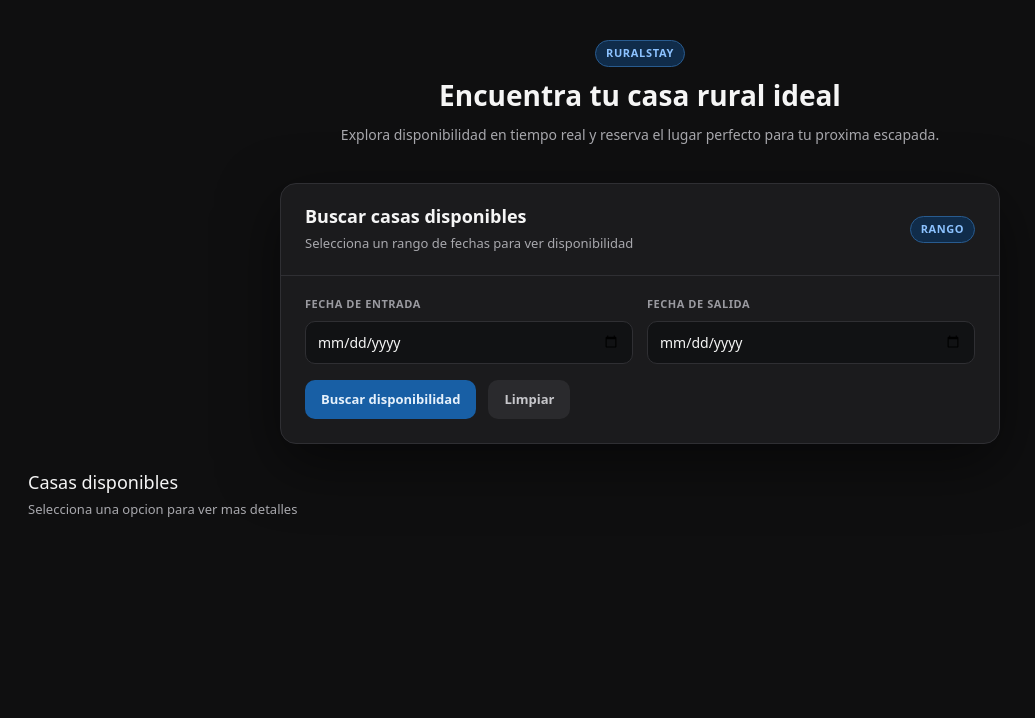
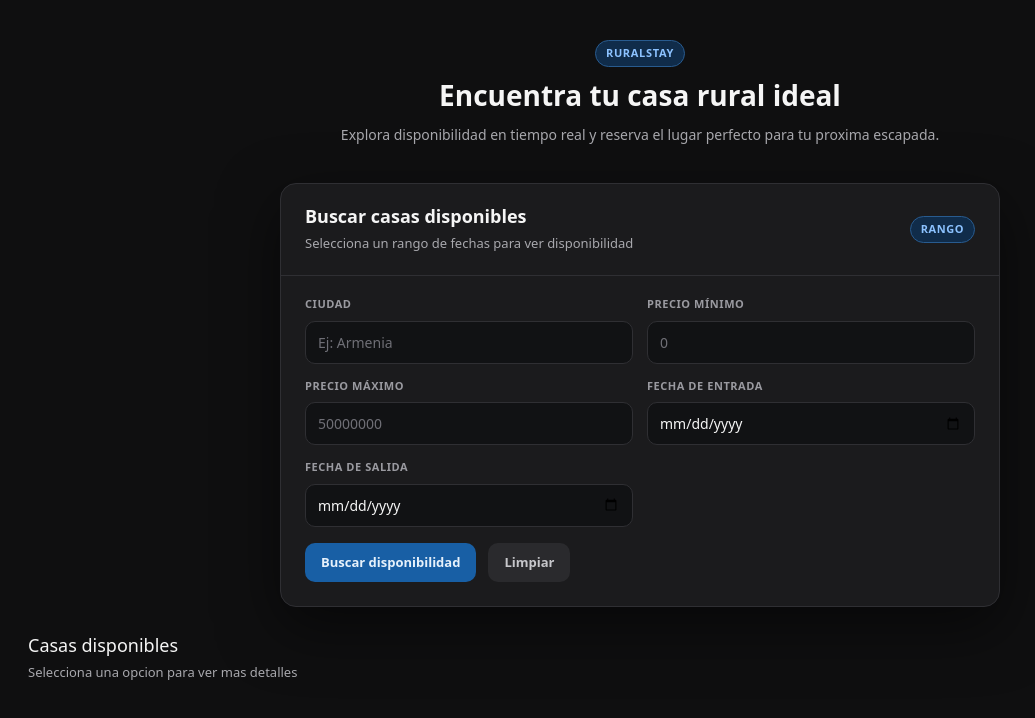
Before and after one commit to nickfurr/Proyecto-Ingesoft, an Angular app in the folder frontend-angular/: page /landing in a window 1280 px wide. Shown: the top 718 px of the page, without its empty margins (0-1035 px from the left). Built offline with nearby package versions, Linux system fonts and the light colour scheme.

Commit message:
feat: frontend HU 10 y HU 11

```diff
--- a/frontend-angular/src/app/components/buscar-disponibilidad/buscar-disponibilidad.css
+++ b/frontend-angular/src/app/components/buscar-disponibilidad/buscar-disponibilidad.css
@@ -63,7 +63,7 @@
 
 .campo-grid {
   display: grid;
-  grid-template-columns: 1fr 1fr;
+  grid-template-columns: repeat(auto-fit, minmax(220px, 1fr));
   gap: 14px;
 }
 
@@ -89,6 +89,19 @@
   color: #f5f5f5;
   font-size: 14px;
   transition: border-color 0.2s ease, box-shadow 0.2s ease;
+}
+.campo input::placeholder {
+  color: #6f6f76;
+}
+
+.campo input[type="number"]::-webkit-outer-spin-button,
+.campo input[type="number"]::-webkit-inner-spin-button {
+  -webkit-appearance: none;
+  margin: 0;
+}
+
+.campo input[type="number"] {
+  appearance: textfield;
 }
 
 .campo input:focus {
--- a/frontend-angular/src/app/components/buscar-disponibilidad/buscar-disponibilidad.html
+++ b/frontend-angular/src/app/components/buscar-disponibilidad/buscar-disponibilidad.html
@@ -10,6 +10,39 @@
 
     <form class="card-body" (ngSubmit)="onBuscar()" #form="ngForm">
       <div class="campo-grid">
+
+        <label class="campo">
+          <span class="campo-label">Ciudad</span>
+          <input
+            type="text"
+            name="ciudad"
+            [(ngModel)]="ciudad"
+            placeholder="Ej: Armenia"
+          />
+        </label>
+
+        <label class="campo">
+          <span class="campo-label">Precio mínimo</span>
+          <input
+            type="number"
+            name="precioMin"
+            [(ngModel)]="precioMin"
+            min="0"
+            placeholder="0"
+          />
+        </label>
+
+        <label class="campo">
+          <span class="campo-label">Precio máximo</span>
+          <input
+            type="number"
+            name="precioMax"
+            [(ngModel)]="precioMax"
+            min="0"
+            placeholder="50000000"
+          />
+        </label>
+
         <label class="campo">
           <span class="campo-label">Fecha de entrada</span>
           <input
--- a/frontend-angular/src/app/components/buscar-disponibilidad/buscar-disponibilidad.ts
+++ b/frontend-angular/src/app/components/buscar-disponibilidad/buscar-disponibilidad.ts
@@ -11,12 +11,21 @@ import { FormsModule } from '@angular/forms';
 })
 export class BuscarDisponibilidad {
   @Input() loading = false;
-  @Output() buscar = new EventEmitter<{ fechaEntrada: string; fechaSalida: string }>();
+  @Output() buscar = new EventEmitter<{
+    fechaEntrada: string;
+    fechaSalida: string;
+    ciudad?: string;
+    precioMin?: number;
+    precioMax?: number;
+  }>();
   @Output() limpiar = new EventEmitter<void>();
 
   fechaEntrada = '';
   fechaSalida = '';
   errorMsg = '';
+  ciudad = '';
+  precioMin?: number;
+  precioMax?: number;
 
   onBuscar(): void {
     this.errorMsg = '';
@@ -39,9 +48,21 @@ export class BuscarDisponibilidad {
       return;
     }
 
+    if (
+      this.precioMin != null &&
+      this.precioMax != null &&
+      this.precioMin > this.precioMax
+    ) {
+      this.errorMsg = 'El precio mínimo no puede ser mayor al máximo.';
+      return;
+    }
+
     this.buscar.emit({
       fechaEntrada: this.fechaEntrada,
-      fechaSalida: this.fechaSalida
+      fechaSalida: this.fechaSalida,
+      ciudad: this.ciudad,
+      precioMin: this.precioMin,
+      precioMax: this.precioMax
     });
   }
 
@@ -49,6 +70,9 @@ export class BuscarDisponibilidad {
     this.fechaEntrada = '';
     this.fechaSalida = '';
     this.errorMsg = '';
+    this.ciudad = '';
+    this.precioMin = undefined;
+    this.precioMax = undefined;
     this.limpiar.emit();
   }
 }
--- a/frontend-angular/src/app/components/landing/landing.html
+++ b/frontend-angular/src/app/components/landing/landing.html
@@ -40,6 +40,7 @@
           <div>
             <h3 class="casa-title">Casa #{{ casa.codigo }}</h3>
             <p class="casa-sub">{{ casa.poblacion }}</p>
+            <p class="casa-sub">{{ casa.ciudad }}</p>
           </div>
           <span class="estado-badge" [class.inactiva]="!casa.activa">
             {{ casa.activa ? 'Activa' : 'Inactiva' }}
@@ -69,6 +70,10 @@
             <span class="dato-label">Garajes</span>
             <span class="dato-value">{{ casa.plazasGaraje }}</span>
           </div>
+          <div class="dato">
+            <span class="dato-label">Precio</span>
+            <span class="dato-value">{{ casa.precio | currency:'COP':'symbol':'1.0-0' }}</span>
+          </div>
         </div>
 
         <button class="btn-ver" (click)="verDetalle(casa.codigo)">Ver detalle</button>
--- a/frontend-angular/src/app/components/landing/landing.ts
+++ b/frontend-angular/src/app/components/landing/landing.ts
@@ -29,7 +29,13 @@ export class Landing {
   errorMsg = '';
   busquedaActiva = false;
 
-  onBuscar(params: { fechaEntrada: string; fechaSalida: string }): void {
+  onBuscar(params: {
+    fechaEntrada: string;
+    fechaSalida: string;
+    ciudad?: string;
+    precioMin?: number;
+    precioMax?: number;
+  }): void {
     this.errorMsg = '';
     this.loading = true;
     this.busquedaActiva = true;
@@ -44,7 +50,37 @@ export class Landing {
       .subscribe({
         next: (data) => {
           console.log('Casas disponibles:', data);
-          this.casas = data ?? [];
+
+          let casasFiltradas = data ?? [];
+
+          // Filtrar por ciudad
+          if (params.ciudad && params.ciudad.trim() !== '') {
+
+            casasFiltradas = casasFiltradas.filter(casa =>
+              casa.ciudad?.toLowerCase()
+                .includes(params.ciudad!.toLowerCase())
+            );
+
+          }
+          // Filtrar por precio mínimo
+          if (params.precioMin != null) {
+
+            casasFiltradas = casasFiltradas.filter(casa =>
+              casa.precio >= params.precioMin!
+            );
+
+          }
+          // Filtrar por precio máximo
+          if (params.precioMax != null) {
+
+            casasFiltradas = casasFiltradas.filter(casa =>
+              casa.precio <= params.precioMax!
+            );
+
+          }
+
+          this.casas = casasFiltradas;
+
         },
         error: () => {
           this.errorMsg = 'No se pudo cargar la disponibilidad. Intenta de nuevo.';
--- a/frontend-angular/src/app/models/casa-rural-dto.ts
+++ b/frontend-angular/src/app/models/casa-rural-dto.ts
@@ -9,4 +9,6 @@ export interface CasaRuralDto {
   plazasGaraje: number;
   activa: boolean;
   propietarioId: number;
+  ciudad: string;
+  precio: number;
 }
--- /dev/null
+++ b/frontend-angular/src/app/models/filtro-casa.ts
@@ -0,0 +1,8 @@
+export interface FiltroCasa {
+
+  ciudad?: string;
+
+  precioMin?: number;
+
+  precioMax?: number;
+}
--- a/frontend-angular/src/app/services/casa-rural.service.ts
+++ b/frontend-angular/src/app/services/casa-rural.service.ts
@@ -2,6 +2,8 @@ import { Injectable, inject } from '@angular/core';
 import { HttpClient } from '@angular/common/http';
 import { Observable } from 'rxjs';
 import { CasaDetallDto } from '../models/casa-detall-dto';
+import { CasaRuralDto } from '../models/casa-rural-dto';
+import { FiltroCasa } from '../models/filtro-casa';
 
 @Injectable({
   providedIn: 'root'
@@ -13,4 +15,13 @@ export class CasaRuralService {
   obtenerDetalleCasa(id: number): Observable<CasaDetallDto> {
     return this.http.get<CasaDetallDto>(`${this.apiCasas}/detalle/${id}`);
   }
+
+  filtrarCasas(filtro: FiltroCasa): Observable<CasaRuralDto[]> {
+
+    return this.http.post<CasaRuralDto[]>(
+      `${this.apiCasas}/filtrar`,
+      filtro
+    );
+  }
+
 }
```
